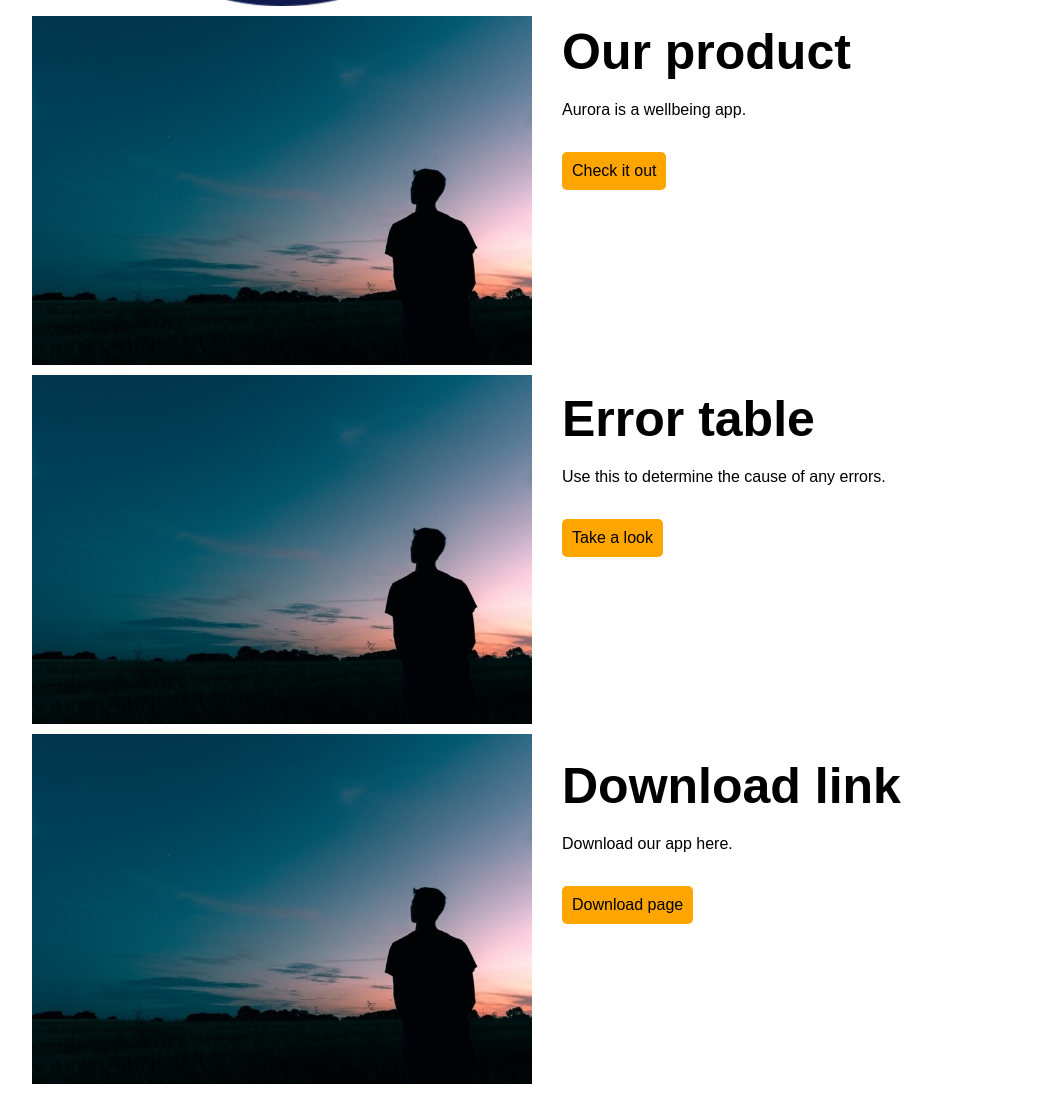
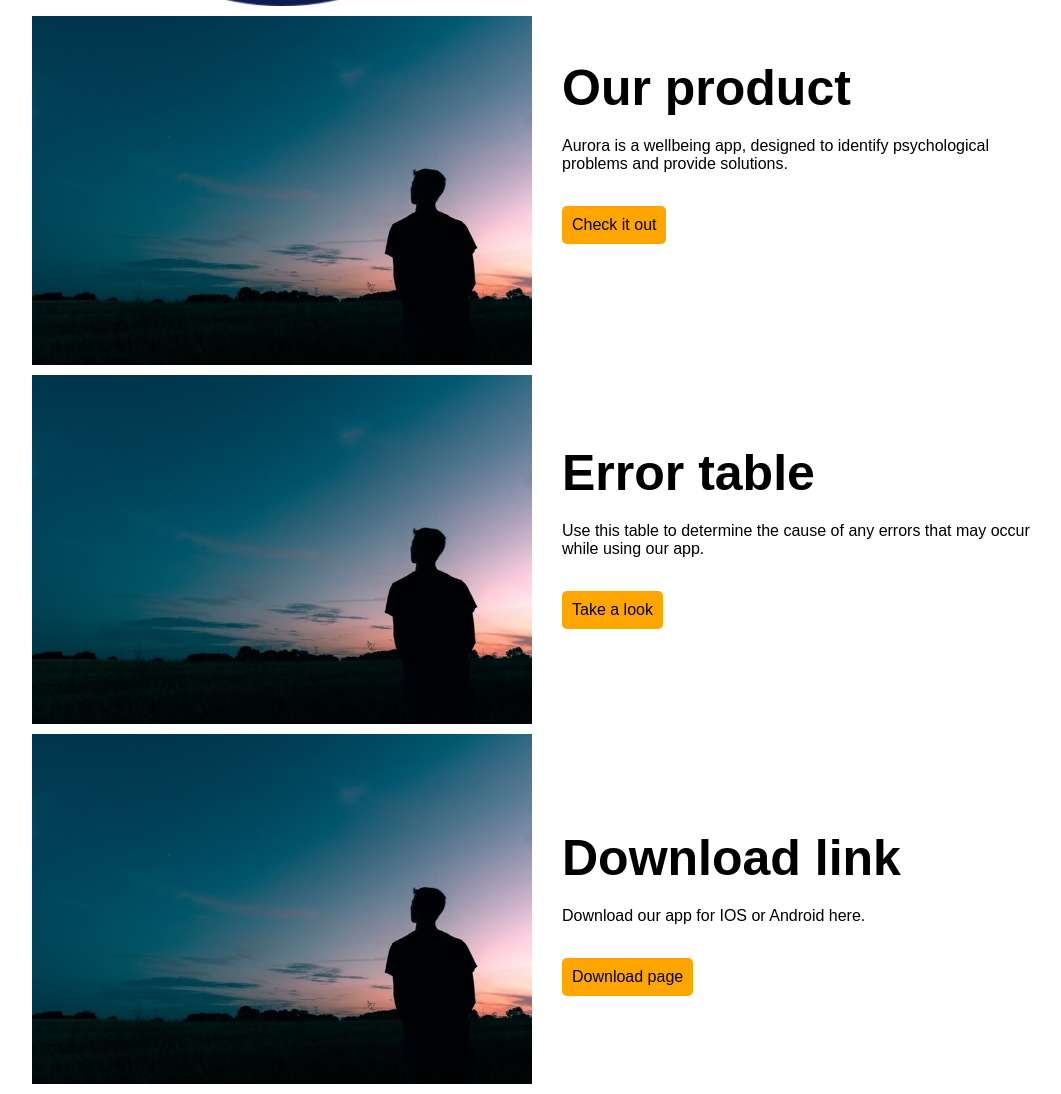
Before and after one commit to IonizedElectric/ionizedelectric.github.io, a plain HTML site: page index.html in a window 1280 px wide. Shown: the part 776-1870 px from the top of the page, without its empty margins (108-1169 px from the left). Drawn offline with Linux system fonts and the light colour scheme.

Commit message:
Update index.html

```diff
--- a/index.html
+++ b/index.html
@@ -73,7 +73,7 @@
 <div class="one">
 <h2>About us</h2>
 </div>
-<p>We are two coders, team IonizedNinja, based in Cardiff.<br><br><button onclick="window.location.href = 'about_us.html';">Learn more</button></p>
+<p>We are two coders, based in Cardiff. We are called team IonizedNinja, from our GitHub usernames (IonizedElectric and NinjaBear6).<br><br><button onclick="window.location.href = 'about_us.html';">Learn more</button></p>
 </article>
 <div class="container">
 <img class="img-image" src="img/icon.png" alt="Picture">
@@ -90,7 +90,7 @@
 <div class="two">
 <h2>Our product</h2>
 </div>
-<p>Aurora is a wellbeing app.<br><br><button onclick="window.location.href = 'our_product.html';">Check it out</button></p>
+<p>Aurora is a wellbeing app, designed to identify psychological problems and provide solutions.<br><br><button onclick="window.location.href = 'our_product.html';">Check it out</button></p>
 </article>
 <div class="container">
 <img class="img-image" src="img/image.jpg" alt="Picture">
@@ -107,7 +107,7 @@
 <div class="three">
 <h2>Error table</h2>
 </div>
-<p>Use this to determine the cause of any errors.<br><br><button onclick="window.location.href = 'error_table.html';">Take a look</button></p>
+<p>Use this table to determine the cause of any errors that may occur while using our app.<br><br><button onclick="window.location.href = 'error_table.html';">Take a look</button></p>
 </article>
 <div class="container">
 <img class="img-image" src="img/image.jpg" alt="Picture">
@@ -124,7 +124,7 @@
 <div class="four">
 <h2>Download link</h2>
 </div>
-<p>Download our app here.<br><br><button onclick="window.location.href = 'download.html';">Download page</button></p>
+<p>Download our app for IOS or Android here.<br><br><button onclick="window.location.href = 'download.html';">Download page</button></p>
 </article>
 <div class="container">
 <img class="img-image2" src="img/image.jpg" alt="Picture">
```
